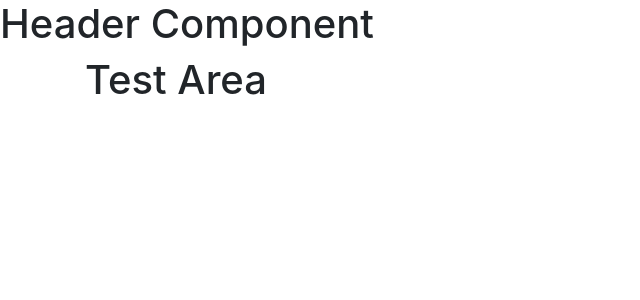
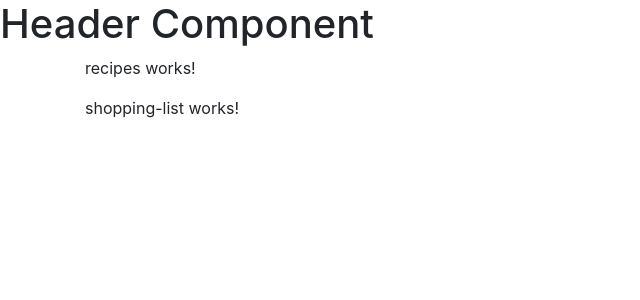
Before and after one commit to jousiffegy/TestArea, an Angular app in the folder food-recipe/: page / in a window 1280 px wide. Shown: the top 300 px of the page, without its empty margins (0-640 px from the left). Built offline with nearby package versions, Linux system fonts and the light colour scheme.

Commit message:
test components

```diff
--- a/food-recipe/src/app/app.component.html
+++ b/food-recipe/src/app/app.component.html
@@ -4,7 +4,8 @@
 <div class="container">
 <div class="row">
   <div class="col-md-12">
-      <h1>Test Area</h1>
+      <app-recipes></app-recipes>
+      <app-shopping-list></app-shopping-list>
   </div>
 
 </div>
```
Also changed, not shown: food-recipe/src/app/app.module.ts (+10 -3 lines), 1 other file (tests, documents, lock files or other folders).
